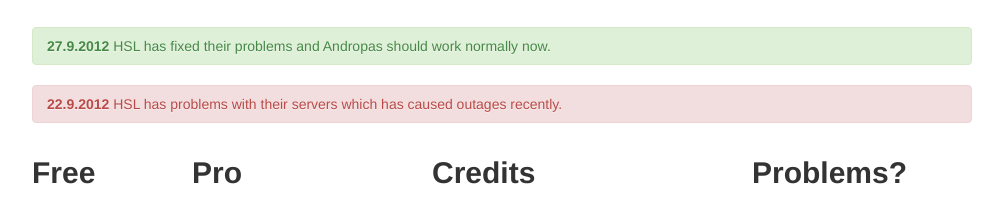
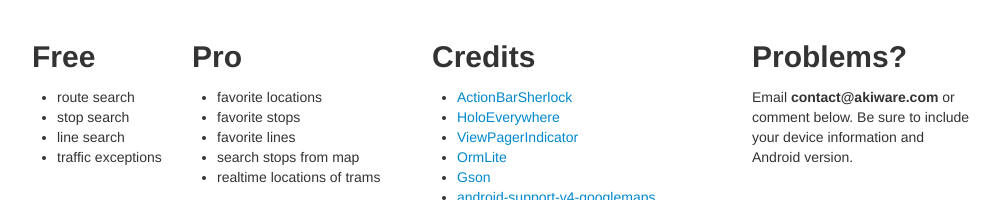
Before and after one commit to akileh/site-andropas, a plain HTML site: page index.html in a window 1280 px wide. Shown: the part 261-461 px from the top of the page, without its empty margins (138-1141 px from the left). Drawn offline with Linux system fonts and the light colour scheme; a script that the page names is missing.

Commit message:
removed old notifications

```diff
--- a/index.html
+++ b/index.html
@@ -29,14 +29,6 @@
             <h1>Andropas</h1>
             <p>Journey planner for Helsinki region for Android.</p>
 
-      </div>
-
-      <div class="alert alert-success">
-        <strong>27.9.2012</strong> HSL has fixed their problems and Andropas should work normally now.
-      </div>
-
-      <div class="alert alert-error">
-        <strong>22.9.2012</strong> HSL has problems with their servers which has caused outages recently.
       </div>
 
       <!-- Example row of columns -->
```
